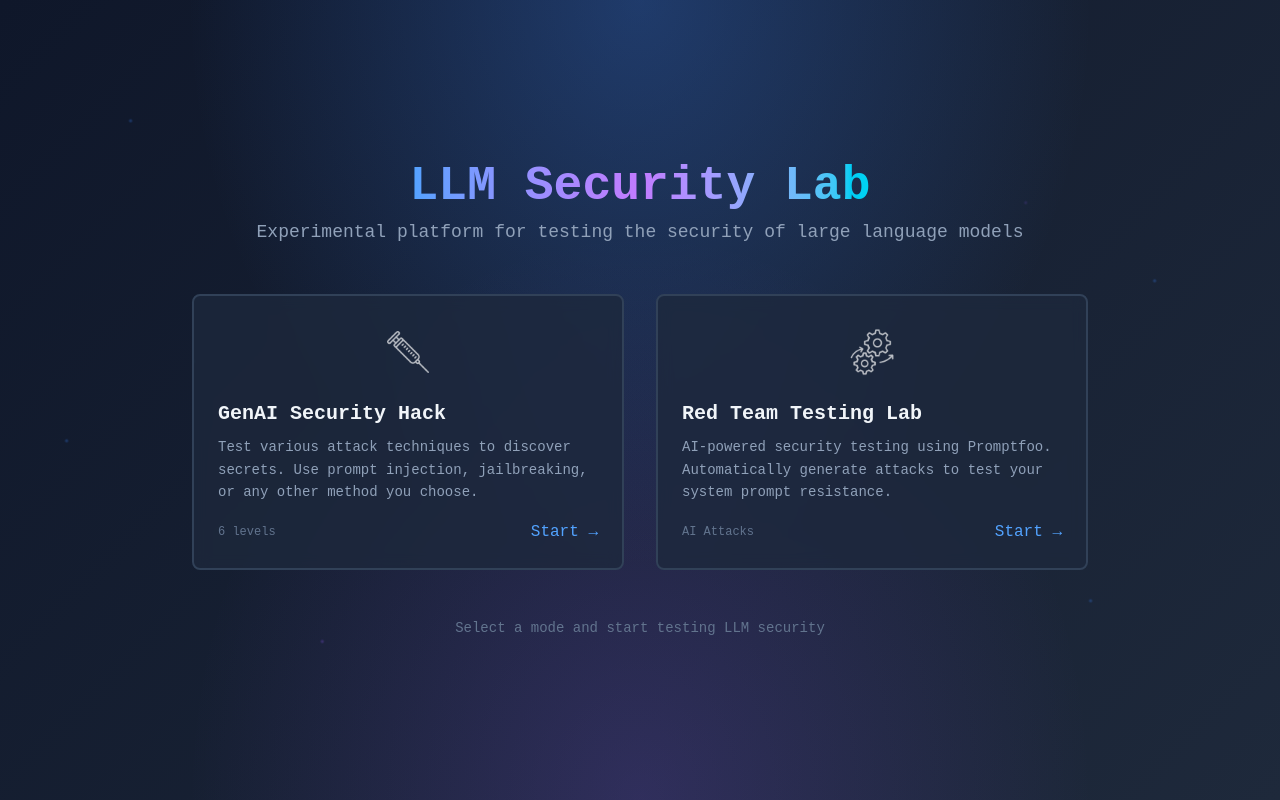
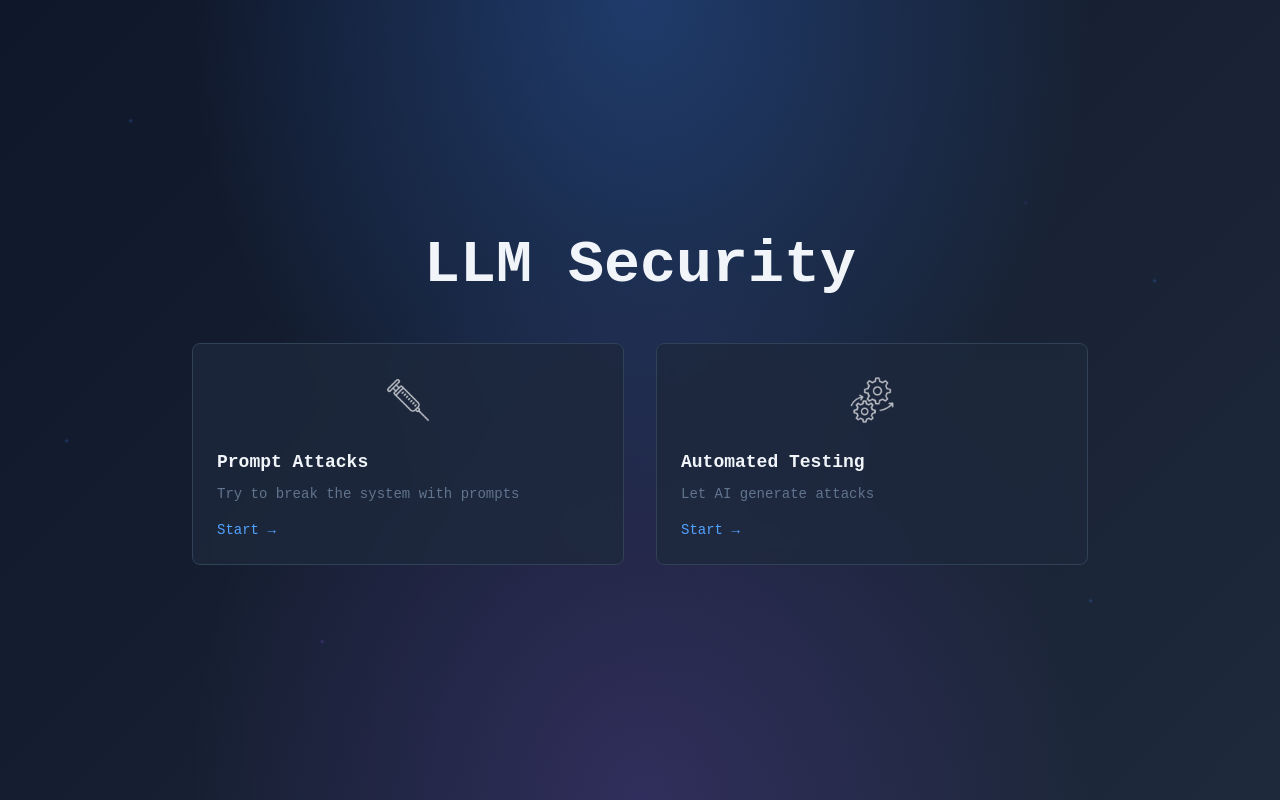
Before and after one commit to vanessa-lehotska/llm-prompts, a React (Vite) app in the folder frontend/: page / in a window 1280 px wide. Built offline with nearby package versions, Linux system fonts and the light colour scheme.

Commit message:
ui text and requirements

```diff
--- a/frontend/src/screens/HomeScreen.tsx
+++ b/frontend/src/screens/HomeScreen.tsx
@@ -11,16 +11,16 @@ export default function HomeScreen({ onSelectMode }: Props) {
   const modes = [
     {
       id: 'prompt_injection' as const,
-      title: 'GenAI Security Hack',
-      description: 'Test various attack techniques to discover secrets. Use prompt injection, jailbreaking, or any other method you choose.',
+      title: 'Prompt Attacks',
+      description: 'Try to break the system with prompts',
       icon: injectionIcon,
       color: 'blue',
       levels: 6
     },
     {
       id: 'promptfoo' as const,
-      title: 'Red Team Testing Lab',
-      description: 'AI-powered security testing using Promptfoo. Automatically generate attacks to test your system prompt resistance.',
+      title: 'Automated Testing',
+      description: 'Let AI generate attacks',
       icon: testingIcon,
       color: 'red',
       levels: 'AI Attacks'
@@ -33,22 +33,13 @@ export default function HomeScreen({ onSelectMode }: Props) {
 
       {/* Header */}
       <motion.h1
-        className="text-5xl font-bold mb-2 z-10 bg-gradient-to-r from-blue-400 via-purple-400 to-cyan-400 bg-clip-text text-transparent"
-        initial={{ opacity: 0, y: -20 }}
-        animate={{ opacity: 1, y: 0 }}
-        transition={{ duration: 0.6 }}
-      >
-        LLM Security Lab
-      </motion.h1>
-
-      <motion.p
-        className="text-slate-400 mb-12 text-lg z-10"
+        className="text-6xl font-bold mb-12 z-10"
         initial={{ opacity: 0 }}
         animate={{ opacity: 1 }}
-        transition={{ duration: 0.6, delay: 0.2 }}
+        transition={{ duration: 0.4 }}
       >
-        Experimental platform for testing the security of large language models
-      </motion.p>
+        LLM Security
+      </motion.h1>
 
       {/* Mode Cards */}
       <div className="grid grid-cols-1 md:grid-cols-2 gap-8 max-w-4xl w-full z-10">
@@ -56,20 +47,19 @@ export default function HomeScreen({ onSelectMode }: Props) {
           <motion.button
             key={mode.id}
             onClick={() => onSelectMode(mode.id)}
-            className="bg-slate-800/80 backdrop-blur-sm border-2 border-slate-700 rounded-lg p-6
-                       hover:border-blue-400 hover:shadow-[0_0_20px_rgba(59,130,246,0.3)]
-                       transition-all duration-300 text-left group
-                       hover:scale-105 hover:bg-slate-800"
-            initial={{ opacity: 0, y: 20 }}
-            animate={{ opacity: 1, y: 0 }}
-            transition={{ duration: 0.5, delay: 0.3 + index * 0.1 }}
+            className="bg-slate-800/80 backdrop-blur-sm border border-slate-700 rounded-lg p-6
+                       hover:border-blue-400 transition-all duration-200 text-left
+                       hover:bg-slate-800"
+            initial={{ opacity: 0 }}
+            animate={{ opacity: 1 }}
+            transition={{ duration: 0.3 }}
           >
-            <div className="flex justify-center items-center mb-4 h-16 group-hover:scale-110 transition-transform duration-300">
+            <div className="flex justify-center items-center mb-4 h-16">
               {mode.icon ? (
                 <img
                   src={mode.icon}
                   alt={mode.title}
-                  className="h-12 w-12 object-contain opacity-70 group-hover:opacity-100 transition-opacity"
+                  className="h-12 w-12 object-contain opacity-70"
                   style={{ filter: 'brightness(0) invert(1)' }}
                 />
               ) : (
@@ -78,33 +68,18 @@ export default function HomeScreen({ onSelectMode }: Props) {
                 </div>
               )}
             </div>
-            <h2 className="text-xl font-bold text-slate-100 mb-2 group-hover:text-blue-400 transition-colors">
+            <h2 className="text-lg font-bold text-slate-100 mb-2">
               {mode.title}
             </h2>
-            <p className="text-slate-400 text-sm mb-4 leading-relaxed">
+            <p className="text-slate-500 text-sm mb-4">
               {mode.description}
             </p>
-            <div className="flex items-center justify-between">
-              <span className="text-xs text-slate-500">
-                {typeof mode.levels === 'number' ? `${mode.levels} levels` : mode.levels}
-              </span>
-              <span className="text-blue-400 group-hover:text-purple-400 transition-colors">
-                Start →
-              </span>
+            <div className="text-blue-400 text-sm">
+              Start →
             </div>
           </motion.button>
         ))}
       </div>
-
-      {/* Footer */}
-      <motion.p
-        className="text-slate-500 text-sm mt-12 z-10"
-        initial={{ opacity: 0 }}
-        animate={{ opacity: 1 }}
-        transition={{ duration: 0.6, delay: 0.8 }}
-      >
-        Select a mode and start testing LLM security
-      </motion.p>
     </div>
   )
 }
--- a/frontend/tsconfig.json
+++ b/frontend/tsconfig.json
@@ -14,7 +14,8 @@
         "isolatedModules": true,
         "noEmit": true,
         "jsx": "react-jsx",
-        "strict": true
+        "strict": true,
+        "types": ["vite/client"]
     },
     "include": [
         "src"
```
Also changed, not shown: 1 other file (tests, documents, lock files or other folders).
